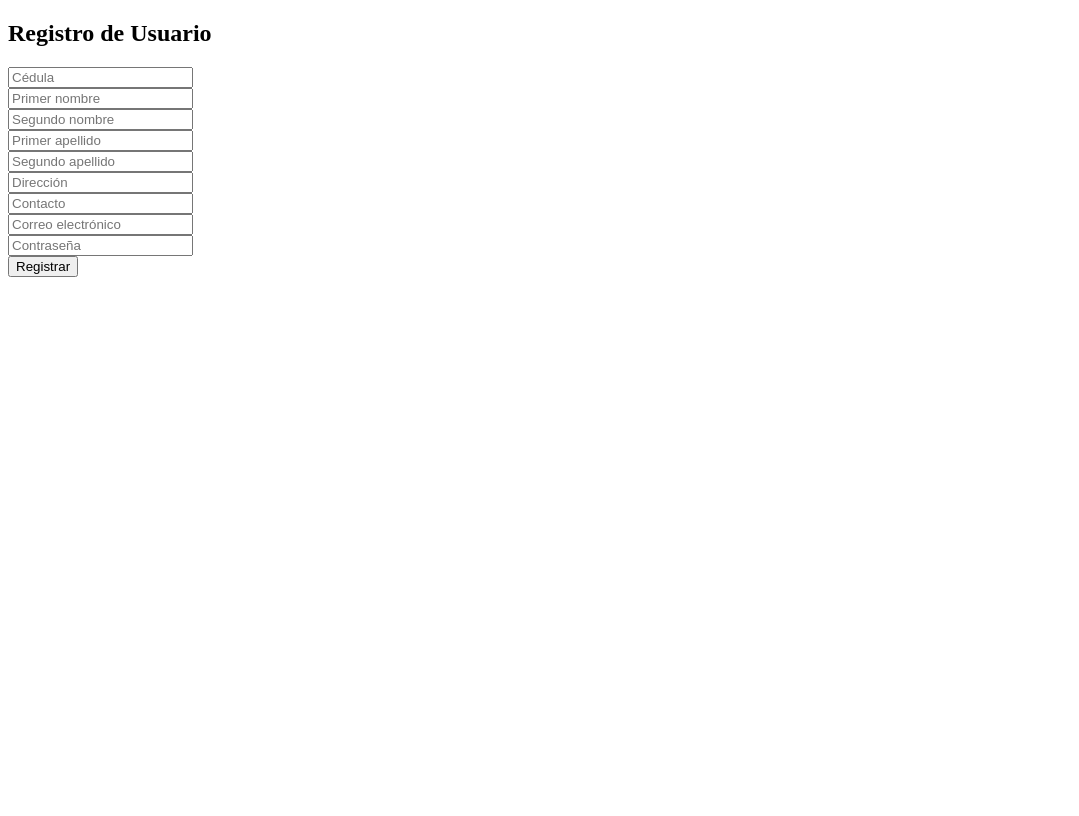
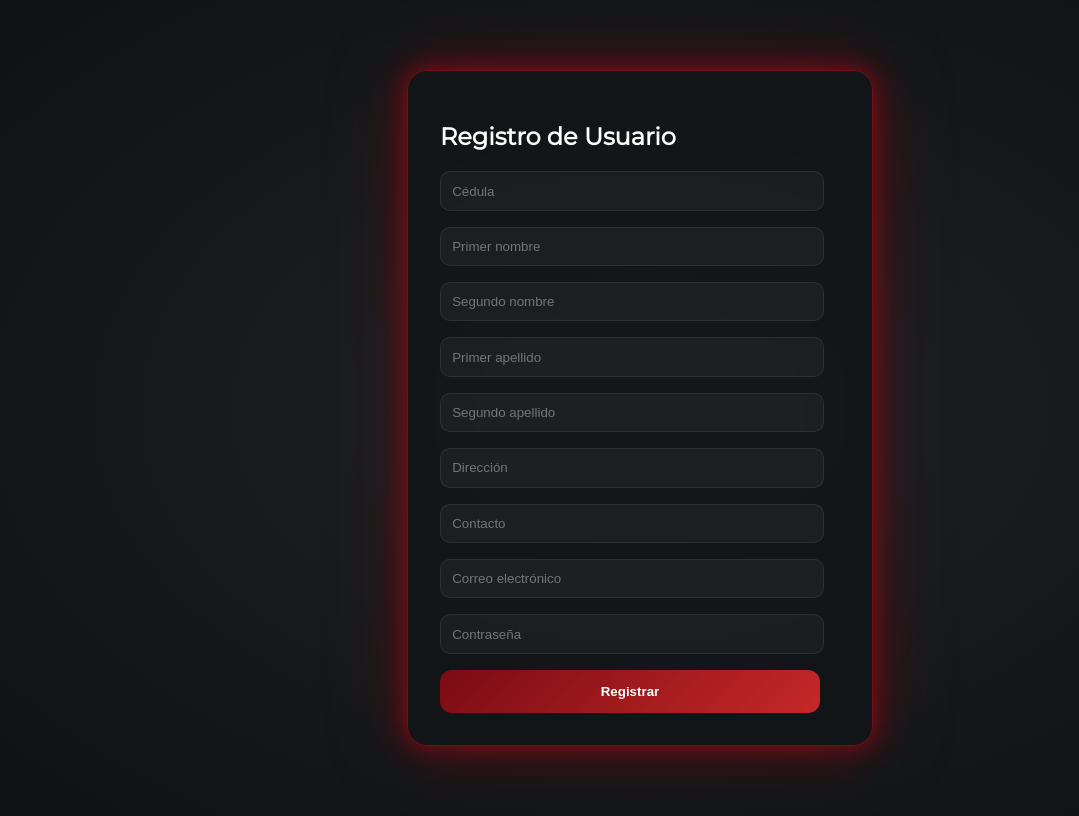
Before and after one commit to nicollebernal/cueromania_pyton, a Django app: page /registrar_usuario/ in a window 1280 px wide. Shown: the whole page, without its empty margins (0-1079 px from the left). Before the commit the page ends 277 px from the top, so only its background shows below. Run offline with Django 5.2, Linux system fonts and the light colour scheme.

Commit message:
agregue estilo

```diff
--- a/Proyecto/tienda/templates/login/registro.html
+++ b/Proyecto/tienda/templates/login/registro.html
@@ -2,22 +2,84 @@
 <html>
 <head>
     <title>Registro</title>
+    <link href="https://fonts.googleapis.com/css2?family=Montserrat&display=swap" rel="stylesheet">
+    <style>
+        body {
+            display: flex;
+            justify-content: center;
+            align-items: center;
+            height: 100vh;
+            background: radial-gradient( #1f2428, #0f1113);
+            color: white;
+            font-family: 'Montserrat', sans-serif;
+        }
+
+        .card {
+
+            background: rgba(18, 20, 23, 0.75);
+            backdrop-filter: blur(12px);
+            border-radius: 20px;
+            border: 1px solid #7a0c14;
+            box-shadow: 0 0 20px rgba(122, 12, 20, 0.9),
+                        0 0 40px rgba(122, 12, 20, 0.6),
+                        0 0 80px rgba(122, 12, 20, 0.4);
+            padding: 2rem;
+            max-width: 400px;
+            margin: 3rem auto;
+        }
+
+        .form-control {
+            width: 90%;
+            margin-bottom: 1rem;
+            padding: 0.7rem;
+            background: rgba(255, 255, 255, 0.04);
+            border: 1px solid rgba(255, 255, 255, 0.08);
+            border-radius: 10px;
+            color: #ddd;
+            transition: 0.3s ease;
+        }
+
+        .form-control:focus {
+            border: 1px solid #b71c1c;
+            box-shadow: 0 0 6px #b71c1c;
+            outline: none;
+        }
+
+        .btn-primary {
+            width: 95%;
+            padding: 0.9rem;
+            background: linear-gradient(135deg, #7a0c14, #c62828);
+            border-radius: 12px;
+            border: none;
+            color: white;
+            font-weight: bold;
+            cursor: pointer;
+            transition: 0.3s ease;
+        }
+
+        .btn-primary:hover {
+            background: linear-gradient(135deg, #c62828, #7a0c14);
+            transform: scale(1.02);
+        }
+    </style>
 </head>
 <body>
-    <h2>Registro de Usuario</h2>
-    <form method="post">
-        {% csrf_token %}
-        <input type="text" name="id_usuario" placeholder="Cédula" required><br>
-        <input type="text" name="primer_nombre" placeholder="Primer nombre" required><br>
-        <input type="text" name="segundo_nombre" placeholder="Segundo nombre"><br>
-        <input type="text" name="primer_apellido" placeholder="Primer apellido" required><br>
-        <input type="text" name="segundo_apellido" placeholder="Segundo apellido"><br>
-        <input type="text" name="direccion" placeholder="Dirección"><br>
-        <input type="text" name="contacto" placeholder="Contacto"><br>
-        <input type="email" name="gmail" placeholder="Correo electrónico" required><br>
-        <input type="password" name="clave" placeholder="Contraseña" required><br>
+    <div class="card ">
+        <h2>Registro de Usuario</h2>
+        <form method="post">
+            {% csrf_token %}
+            <input type="text" name="id_usuario" placeholder="Cédula" class="form-control" required>
+            <input type="text" name="primer_nombre" placeholder="Primer nombre" class="form-control" required>
+            <input type="text" name="segundo_nombre" placeholder="Segundo nombre" class="form-control">
+            <input type="text" name="primer_apellido" placeholder="Primer apellido" class="form-control" required>
+            <input type="text" name="segundo_apellido" placeholder="Segundo apellido" class="form-control">
+            <input type="text" name="direccion" placeholder="Dirección" class="form-control">
+            <input type="text" name="contacto" placeholder="Contacto" class="form-control">
+            <input type="email" name="gmail" placeholder="Correo electrónico" class="form-control" required>
+            <input type="password" name="clave" placeholder="Contraseña" class="form-control" required>
 
-        <button type="submit">Registrar</button>
-    </form>
+            <button type="submit" class="btn-primary">Registrar</button>
+        </form>
+    </div>
 </body>
 </html>
```
